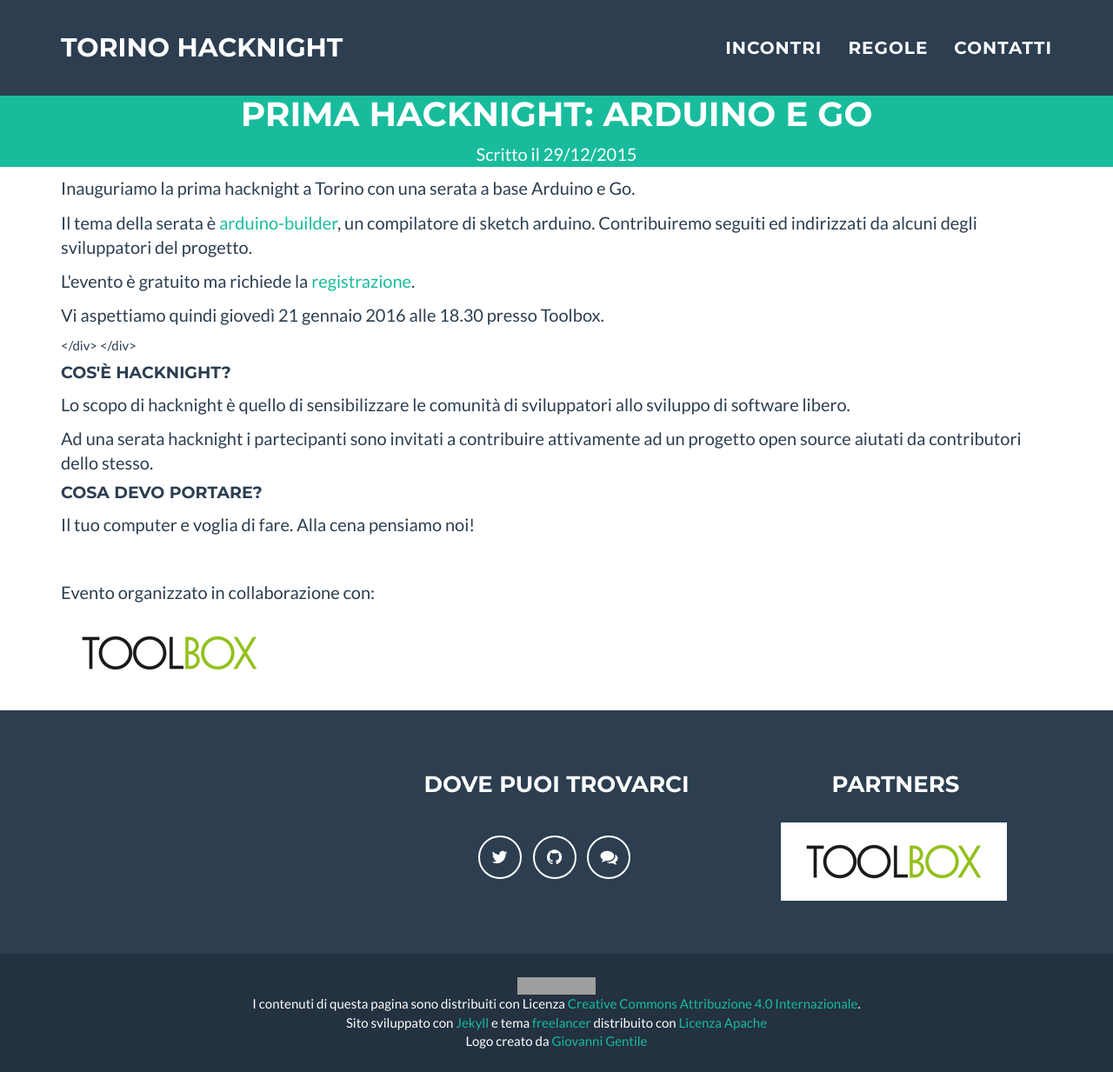
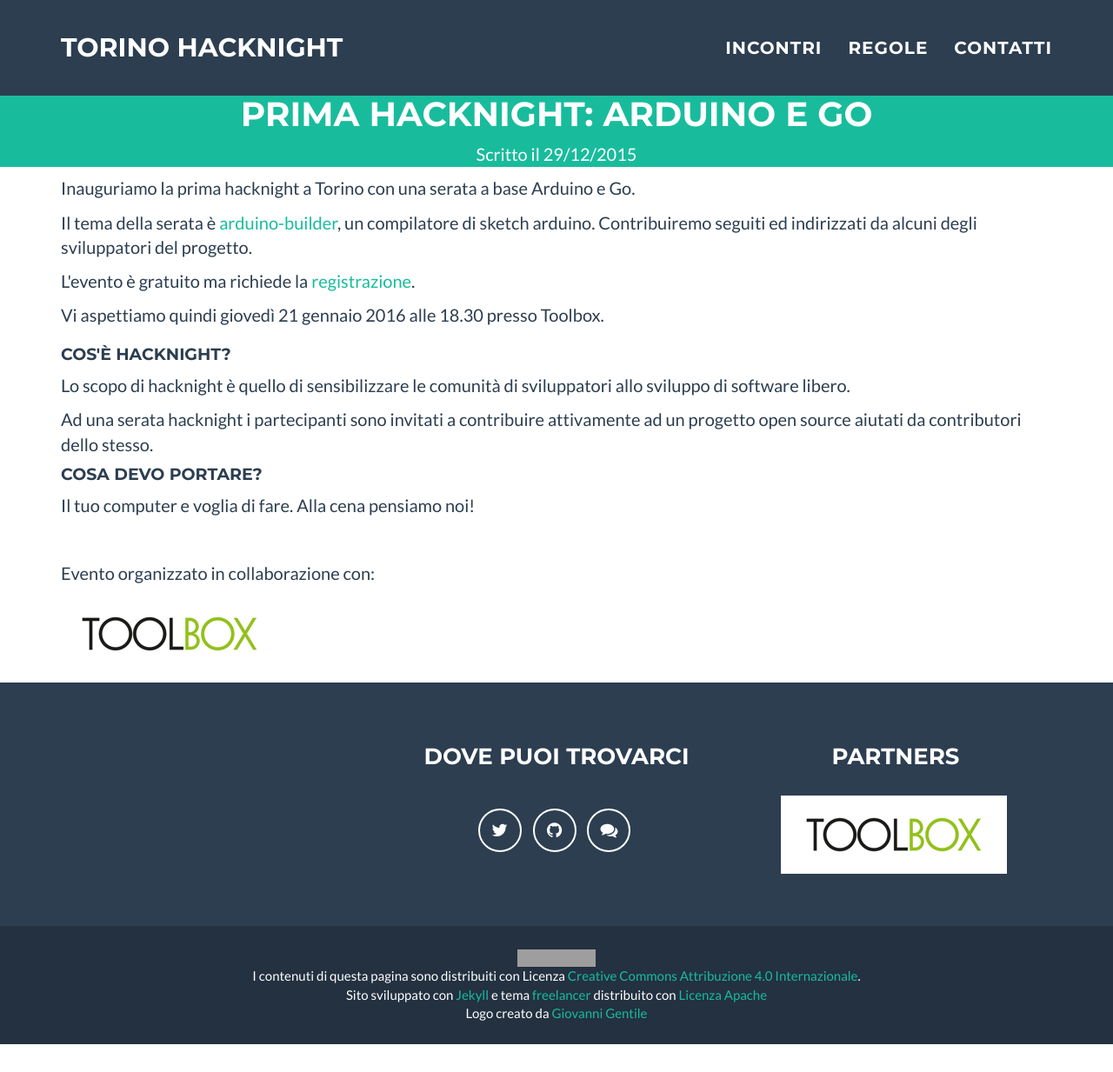
Before and after one commit to tohacknight/tohacknight.github.io, a Jekyll site: the page built from _posts/2015-12-29-torino.markdown, in a window 1280 px wide and 1233 px high. Shown: the whole window at 87% size. Built offline with Jekyll 4.4.1, drawn with Linux system fonts in a browser that asks for light colours; nearby versions of some CDN libraries; grey boxes are pictures that could not be loaded.

```diff
--- a/_posts/2015-12-29-torino.markdown
+++ b/_posts/2015-12-29-torino.markdown
@@ -9,7 +9,7 @@ abstract: Toolbox Coworking 21/01/2016 h. 18.30
 
 <div class="row">
     <div class="col-lg-12">
-        <p>Inauguriamo la prima hacknight a Torino con una serata a base Arduino e Go.
+        <p>Inauguriamo la prima hacknight a Torino con una serata a base Arduino e Go.</p>
         <p>Il tema della serata è <a target="_blank" href="https://github.com/arduino/arduino-builder">arduino-builder</a>, un compilatore di sketch arduino. Contribuiremo seguiti ed indirizzati da alcuni degli sviluppatori del progetto.</p>
         <p>L'evento è gratuito ma richiede la <a target="_blank" href="https://www.eventbrite.com/e/biglietti-torino-hacknight-20142558936">registrazione</a>.</p>
         <p>Vi aspettiamo quindi giovedì 21 gennaio 2016 alle 18.30 presso Toolbox.</p>
```
